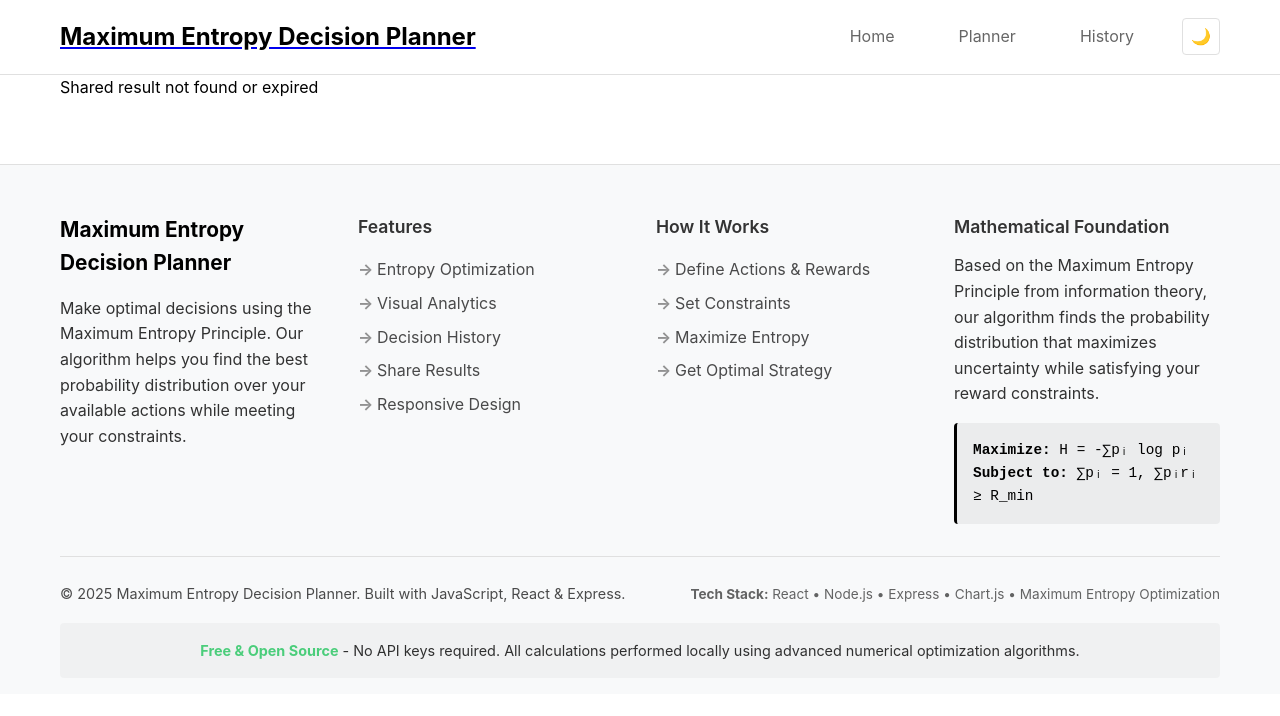
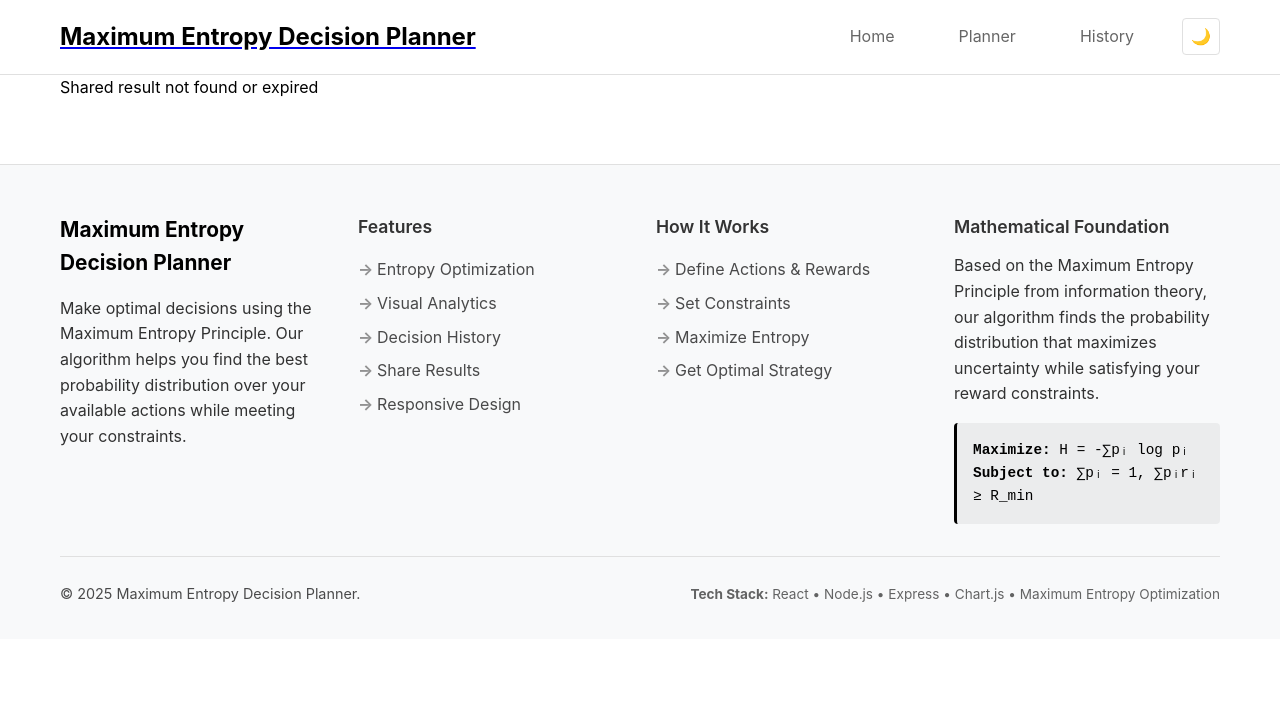
Before and after one commit to shreejaykurhade/Entropy-Decision-Planner, a React (Create React App) app in the folder frontend/: page /shared/1 in a window 1280 px wide. Shown: the top 716 px of the page. Built offline with nearby package versions, Linux system fonts and the light colour scheme; no server answers.

Commit message:
update footer

```diff
--- a/frontend/src/components/Footer.js
+++ b/frontend/src/components/Footer.js
@@ -53,19 +53,13 @@ const Footer = () => {
         <div className="footer-bottom">
           <div className="footer-bottom-content">
             <div className="copyright">
-              <p>&copy; {currentYear} Maximum Entropy Decision Planner. Built with JavaScript, React & Express.</p>
+              <p>&copy; {currentYear} Maximum Entropy Decision Planner.</p>
             </div>
             <div className="footer-links">
               <span className="tech-stack">
                 <strong>Tech Stack:</strong> React • Node.js • Express • Chart.js • Maximum Entropy Optimization
               </span>
             </div>
-          </div>
-          <div className="footer-note">
-            <p>
-              <strong>Free & Open Source</strong> - No API keys required. All calculations performed locally using
-              advanced numerical optimization algorithms.
-            </p>
           </div>
         </div>
       </div>
```
